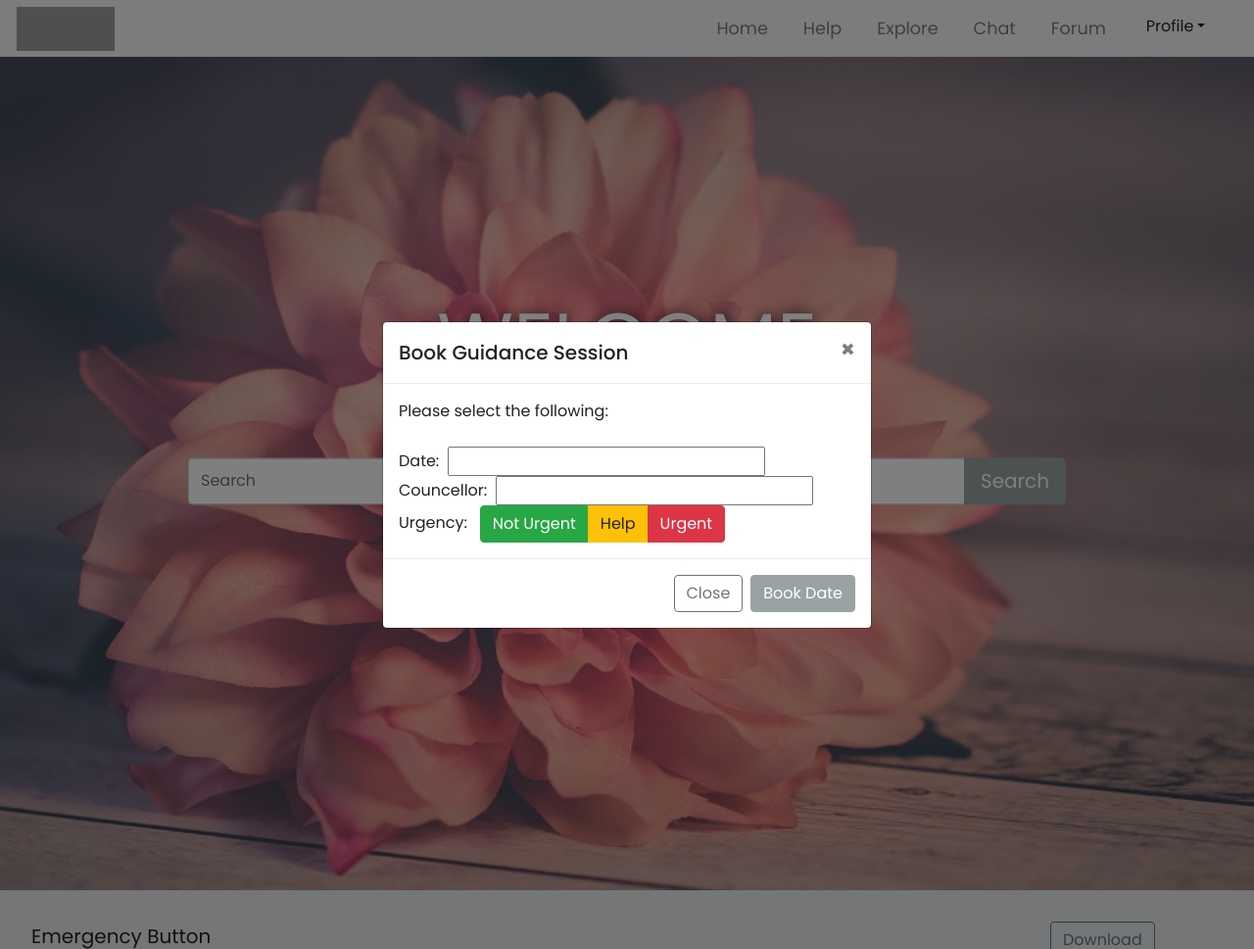
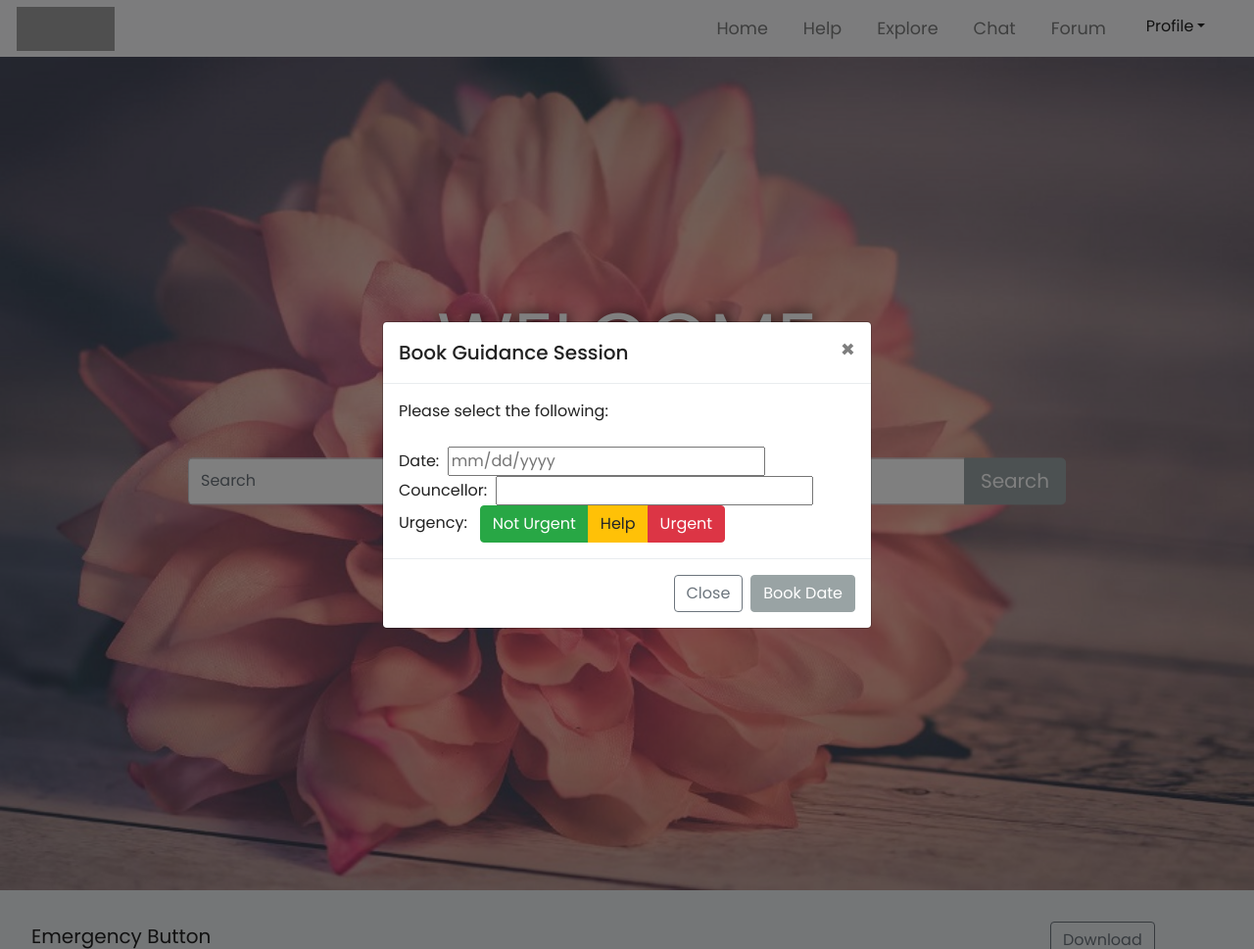
Before and after one commit to ambah-muller/WebPage, a PHP site: page /HomePageLoggedIn.php in a window 1280 px wide, after a click that opens the changed part. Shown: the whole page at 98% size. Run offline with PHP 8.4, Linux system fonts and the light colour scheme; some libraries are stand-ins or nearby versions; grey boxes are pictures that could not be loaded.

Commit message:
Datepicker
Guidance booking datepicker

```diff
--- a/HomePageLoggedIn.php
+++ b/HomePageLoggedIn.php
@@ -118,7 +118,7 @@
       				<div class="modal-body">
       					Please select the following:<br/><br/>
        			 		<form>
-       			 			Date: &nbsp;<input type="text" name="bookDate"><br/>
+       			 			Date: &nbsp;<input type="text" name="bookDate" id="datepicker" placeholder="mm/dd/yyyy"><br/>
        			 			Councellor: &nbsp;<input type="text" name="bookCouns"><br/>
        			 			Urgency: &nbsp;
        			 				<div class="btn-group" role="group">
```
